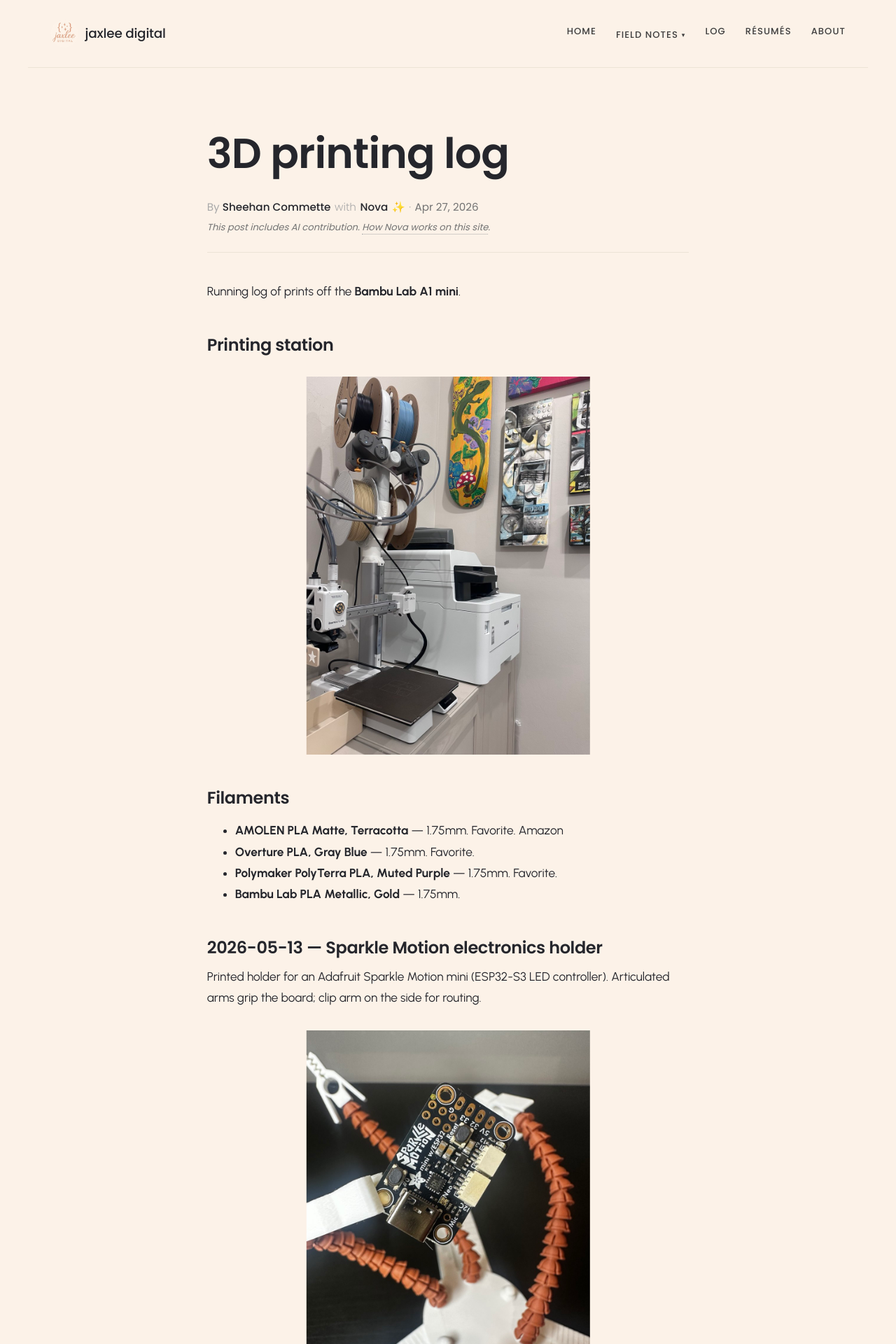
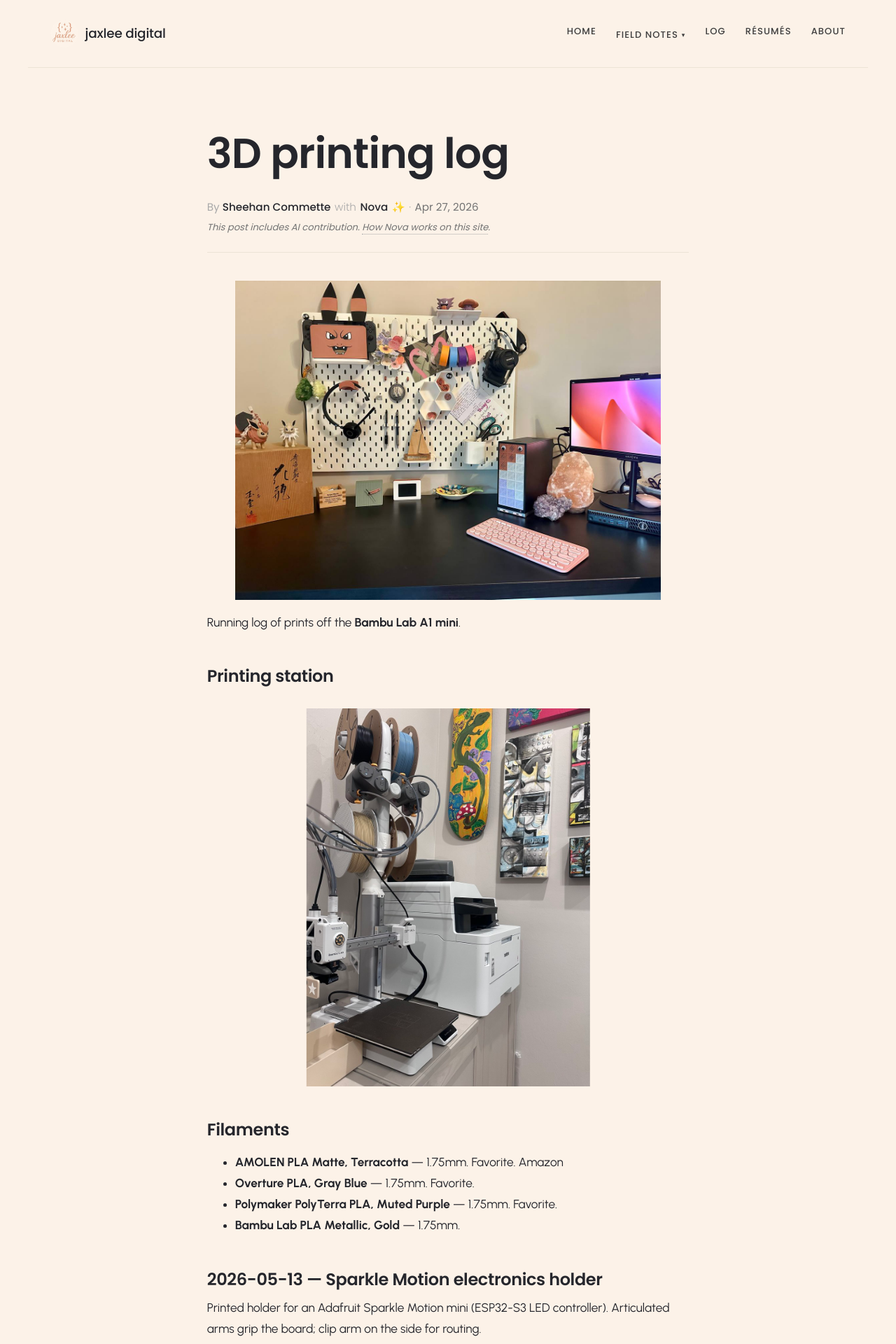
Before and after one commit to jaxlee-digital/jaxlee, a Jekyll site: the page built from _posts/2026-04-27-3d-printing-log.md, in a window 1280 px wide. Shown: the top 1920 px of the page at 70% size. Built offline with Jekyll 4.4.1, drawn with Linux system fonts in a browser that asks for light colours.

Commit message:
feat(layout): optional post hero via frontmatter
- Adds page.hero (with optional hero_alt, hero_caption) rendering in
  the post layout between header and body
- Switches 2026-04-27-3d-printing-log to use the new frontmatter

```diff
--- a/_layouts/post.html
+++ b/_layouts/post.html
@@ -6,6 +6,16 @@
     <h1>{{ page.title }}</h1>
     {% include byline.html %}
   </header>
+
+  {% if page.hero %}
+  <figure class="post__hero">
+    <img src="{{ page.hero | relative_url }}"
+         alt="{{ page.hero_alt | default: page.title | escape }}">
+    {% if page.hero_caption %}
+    <figcaption>{{ page.hero_caption }}</figcaption>
+    {% endif %}
+  </figure>
+  {% endif %}
 
   <div class="post__body">
     {{ content }}
--- a/_posts/2026-04-27-3d-printing-log.md
+++ b/_posts/2026-04-27-3d-printing-log.md
@@ -7,6 +7,8 @@
 tags: [craft, 3d-printing]
 excerpt: "Running log of prints off the Bambu Lab A1 mini."
 cover: /assets/images/craft/desk-2026-05-14.jpg
+hero: /assets/images/craft/desk-2026-05-14.jpg
+hero_alt: "Desk with the Bambu Lab A1 mini 3D printer and recent prints."
 ---
 
 Running log of prints off the **Bambu Lab A1 mini**.
```
